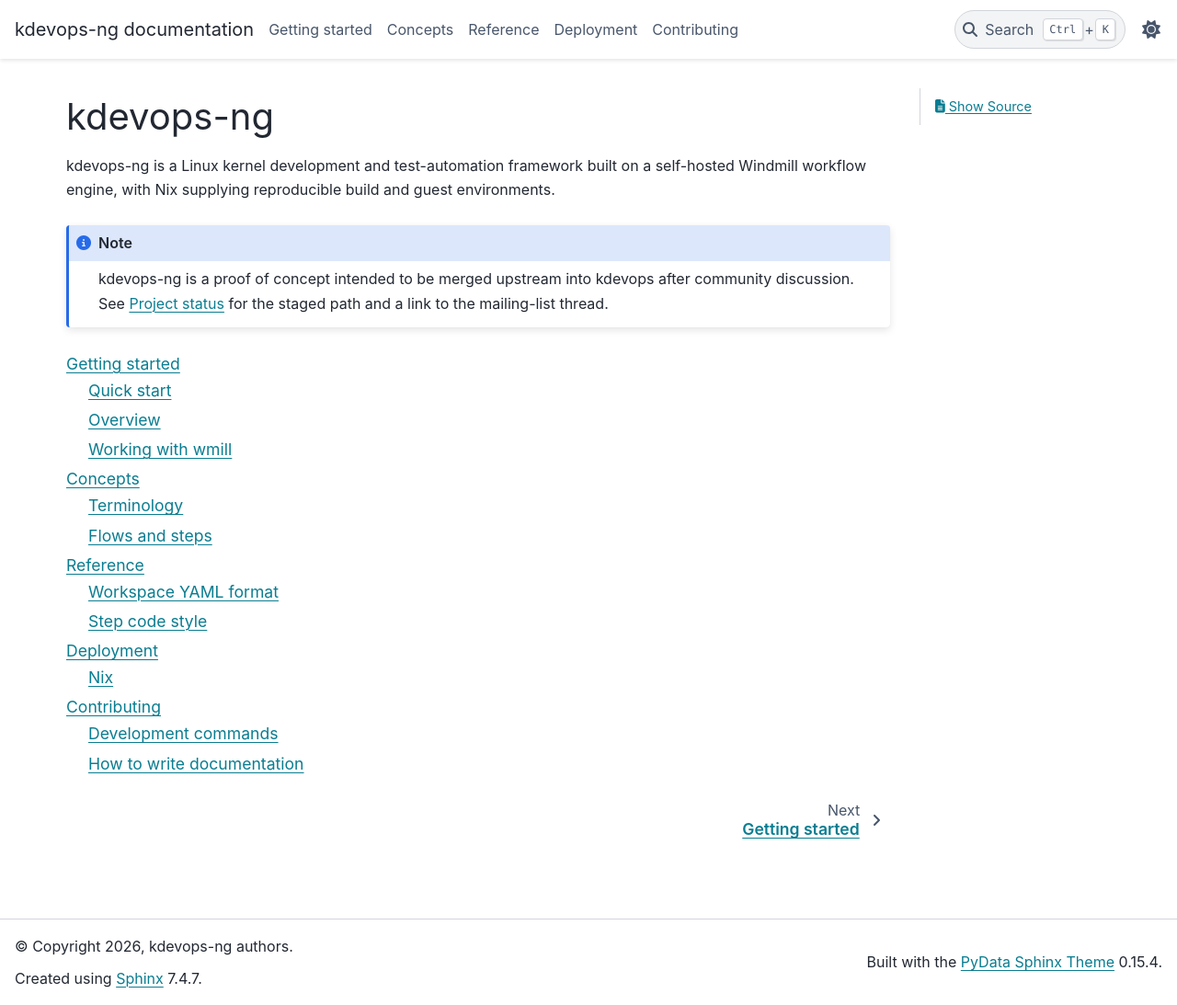
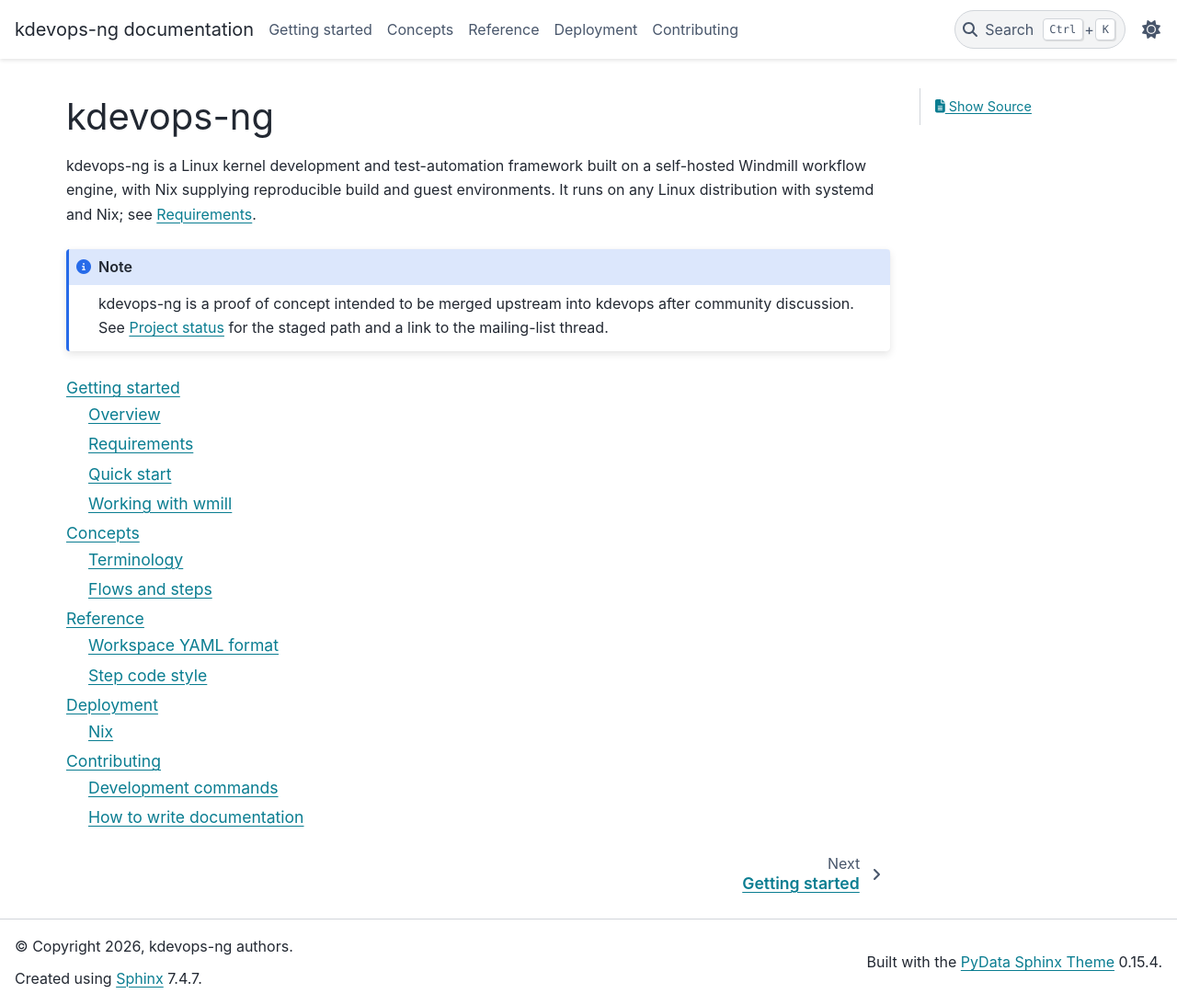
Before and after one commit to dagomez137/kdevops-ng, a Sphinx documentation site: the page built from docs/index.rst, in a window 1280 px wide and 1093 px high. Shown: the whole window at 92% size. Built offline with Sphinx 7.4.7 and the PyData theme 0.15.4, drawn with Linux system fonts in a browser that asks for light colours.

Commit message:
docs: add a requirements page, distro plus systemd and nix
State the baseline plainly up front: kdevops-ng targets any Linux
distribution with systemd and Nix, the host systemd running the Windmill
stack and the guest VMs while Nix builds and runs everything else, so the
host needs no distro QEMU or build packages. Cover the multi-user Nix
install with a link, enabling the unified CLI's experimental features, and
the kernel-level access the guests need: the kvm and systemd-journal
groups, and the one-time VFIO sudo setup for PCI passthrough, taken from
the vendored qsu requirements. Link the page from the front page and the
quick start, and order it before the quick start in Getting started.

Generated-by: Claude AI
Signed-off-by: Daniel Gomez <da.gomez@kernel.org>

```diff
--- a/docs/getting-started/index.rst
+++ b/docs/getting-started/index.rst
@@ -9,6 +9,7 @@ Orientation and first steps: what kdevops-ng is, and how to drive it.
 .. toctree::
    :maxdepth: 1
 
+   overview
+   requirements
    quickstart
-   overview
    wmill
--- a/docs/getting-started/quickstart.rst
+++ b/docs/getting-started/quickstart.rst
@@ -4,8 +4,9 @@
 Quick start
 ===========
 
-Deploy the Windmill instance and push the workspace, all from Nix. Each step
-links to its full reference.
+Deploy the Windmill instance and push the workspace, all from Nix. Install the
+prerequisites first (see :doc:`requirements`). Each step links to its full
+reference.
 
 Deploy
 ======
--- a/docs/index.rst
+++ b/docs/index.rst
@@ -6,7 +6,8 @@ kdevops-ng
 
 kdevops-ng is a Linux kernel development and test-automation framework built
 on a self-hosted Windmill workflow engine, with Nix supplying reproducible
-build and guest environments.
+build and guest environments. It runs on any Linux distribution with systemd
+and Nix; see :doc:`getting-started/requirements`.
 
 .. note::
 
```
Also changed, not shown: docs/getting-started/requirements.rst (added, +66 -0 lines).
